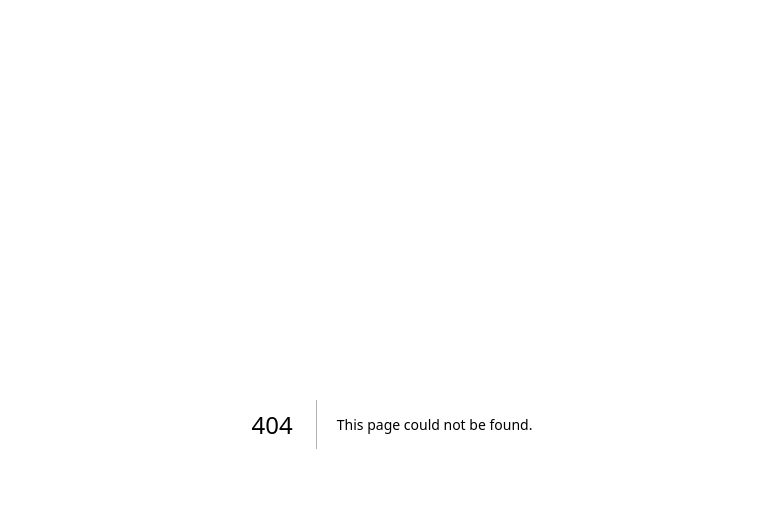
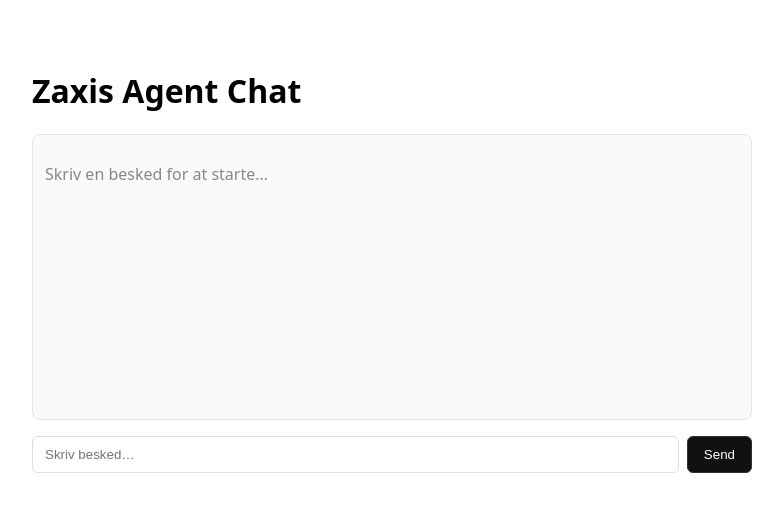
Before and after one commit to JacobHonore1/zaxis-agentchat, a Next.js app: page /chat in a window 1280 px wide. Before the commit this address had no page. Shown: the top 512 px of the page, without its empty margins (248-1031 px from the left). Built offline with nearby package versions, Linux system fonts and the light colour scheme.

Commit message:
Create page.tsx

```diff
--- /dev/null
+++ b/app/chat/page.tsx
@@ -0,0 +1,73 @@
+'use client';
+
+import { useState } from 'react';
+
+type Msg = { role: 'user' | 'assistant'; content: string };
+
+export default function ChatPage() {
+  const [messages, setMessages] = useState<Msg[]>([]);
+  const [input, setInput] = useState('');
+  const [loading, setLoading] = useState(false);
+  const [error, setError] = useState<string | null>(null);
+
+  async function sendMessage(e: React.FormEvent) {
+    e.preventDefault();
+    if (!input.trim() || loading) return;
+
+    setError(null);
+    const nextMessages: Msg[] = [...messages, { role: 'user', content: input }];
+    setMessages(nextMessages);
+    setInput('');
+    setLoading(true);
+
+    try {
+      const res = await fetch('/api/chat', {
+        method: 'POST',
+        headers: { 'Content-Type': 'application/json' },
+        body: JSON.stringify({ message: nextMessages[nextMessages.length - 1].content }),
+      });
+
+      if (!res.ok) {
+        const text = await res.text();
+        throw new Error(text || `HTTP ${res.status}`);
+      }
+
+      const data = await res.json(); // expect { reply: string }
+      setMessages(prev => [...prev, { role: 'assistant', content: data.reply ?? '' }]);
+    } catch (err: any) {
+      setError(err?.message || 'Something went wrong.');
+    } finally {
+      setLoading(false);
+    }
+  }
+
+  return (
+    <main style={{ padding: 24, maxWidth: 720, margin: '0 auto' }}>
+      <h1>Zaxis Agent Chat</h1>
+
+      <div style={{ border: '1px solid #e5e5e5', borderRadius: 8, padding: 12, minHeight: 260, background: '#fafafa', marginBottom: 16 }}>
+        {messages.length === 0 && <p style={{ color: '#888' }}>Skriv en besked for at starte…</p>}
+        {messages.map((m, i) => (
+          <div key={i} style={{ background: m.role === 'user' ? '#e6f2ff' : '#f3f3f3', borderRadius: 6, padding: '8px 10px', margin: '8px 0', whiteSpace: 'pre-wrap' }}>
+            <strong style={{ marginRight: 8 }}>{m.role === 'user' ? 'Du' : 'Assistant'}:</strong>
+            {m.content}
+          </div>
+        ))}
+      </div>
+
+      <form onSubmit={sendMessage} style={{ display: 'flex', gap: 8 }}>
+        <input
+          value={input}
+          onChange={(e) => setInput(e.target.value)}
+          placeholder="Skriv besked…"
+          style={{ flex: 1, padding: '10px 12px', border: '1px solid #ddd', borderRadius: 6 }}
+        />
+        <button type="submit" disabled={loading || !input.trim()} style={{ padding: '10px 16px', background: '#111', color: '#fff', border: '1px solid #333', borderRadius: 6, opacity: loading ? 0.7 : 1 }}>
+          {loading ? 'Sender…' : 'Send'}
+        </button>
+      </form>
+
+      {error && <p style={{ color: 'crimson', marginTop: 12 }}>Fejl: {error}</p>}
+    </main>
+  );
+}
```
